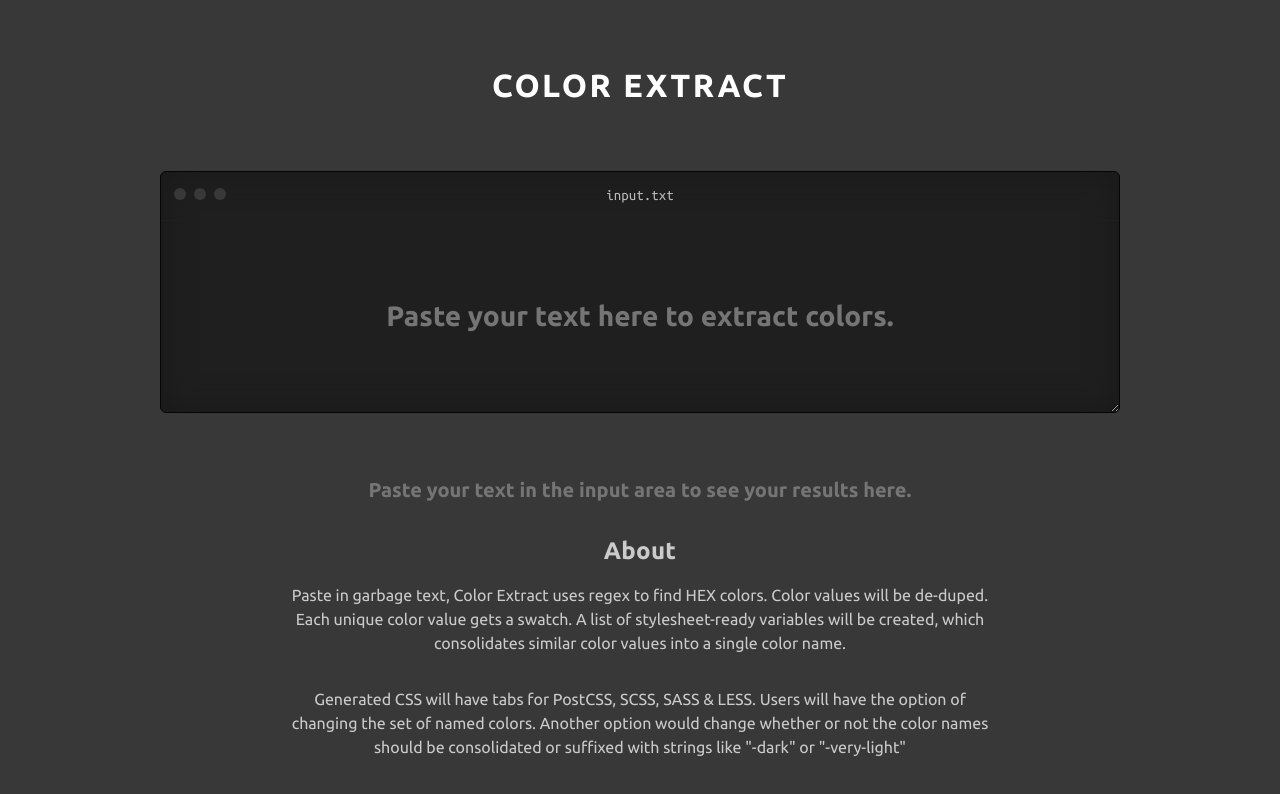
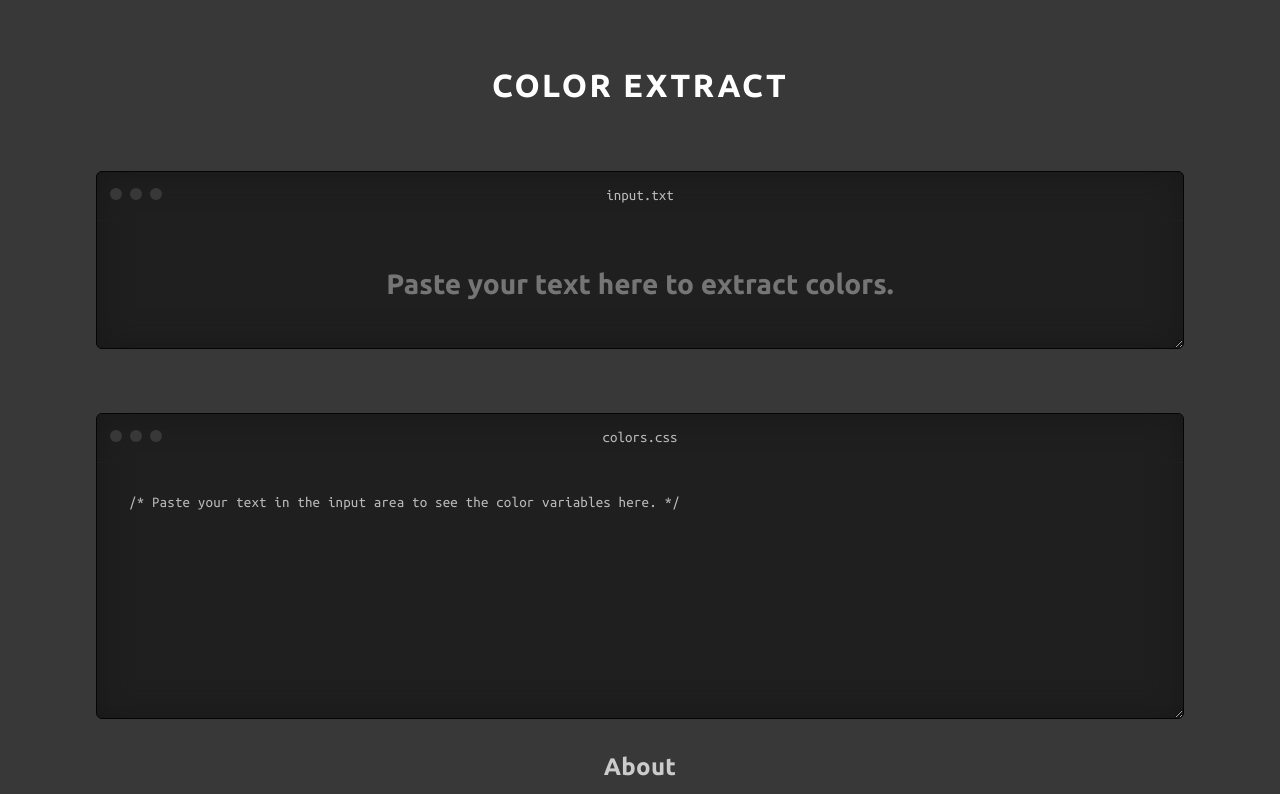
Before and after one commit to ian-pvd/color-extract, a React (Create React App) app: page / in a window 1280 px wide. Shown: the top 794 px of the page. Built offline with nearby package versions, Linux system fonts and the light colour scheme.

Commit message:
WIP CSS results

```diff
--- a/src/components/color-extract/index.js
+++ b/src/components/color-extract/index.js
@@ -5,19 +5,61 @@
  */
 
 import React from 'react';
-import PasteArea from '../paste-area';
+import TextWindow from '../text-window';
 import ResultsArea from '../results-area';
 import './style.scss';
 
 class ColorExtract extends React.Component {
+
+  /**
+   * Handle Change
+   *
+   * Process the textarea value on input.
+   */
+  handleChange = (e) => {
+    e.preventDefault();
+    const input = e.target.value;
+    this.props.extractColors(input);
+  };
+
   render() {
+
+    const textOptions = {
+      // Class modifier
+      slug: 'paste-area',
+      // Heading Text
+      headingText: 'Input Area',
+      // Label
+      formLabel: 'Paste your text here to extract colors.',
+      // Status
+      status: this.props.classStatus,
+      // Window Title
+      windowTitle: 'input.txt',
+      // Value
+      textValue: '',
+      // Attribute Options
+      attributes: {
+        // Read-only?
+        readOnly: false,
+        // Spell Check?
+        spellCheck: false,
+        // Change Handler
+        onChange: this.handleChange
+      }
+    };
+
     return(
       <div className={`color-extract color-extract--${this.props.classStatus}`}>
         <div className="color-extract__paste">
-          <PasteArea extractColors={this.props.extractColors} classStatus={this.props.classStatus}/>
+          <TextWindow textOptions={textOptions}/>
         </div>
         <div className="color-extract__results">
-          <ResultsArea colorsList={this.props.colorsList} namedColors={this.props.namedColors} hasInput={this.props.hasInput}/>
+          <ResultsArea
+            colorsList={this.props.colorsList}
+            namedColors={this.props.namedColors}
+            hasInput={this.props.hasInput}
+            classStatus={this.props.classStatus}
+          />
         </div>
       </div>
     );
--- a/src/components/color-swatches/style.scss
+++ b/src/components/color-swatches/style.scss
@@ -22,17 +22,18 @@
 	margin: 0 $spacer $spacer 0;
 	padding: 0;
 
-	/* Breakpoint Tablet */
+	/* Breakpoint Tablet
 	width: calc((100% - (#{$spacer})) / 2);
 
 	&:nth-child(2n) {
 		margin-right: 0;
-	}
+	} */
 
-	/* Breakpoint Large
-	width: calc((100% - (#{$spacer-sm} * 2)) / 3);
+	/* Breakpoint Large */
+	margin: 0 $spacer $spacer 0;
+	width: calc((100% - (#{$spacer} * 2)) / 3);
 
 	&:nth-child(3n) {
 		margin-right: 0;
-	} */
+	}
 }
--- a/src/components/paste-area/index.js
+++ /dev/null
@@ -1,51 +0,0 @@
-/**
- * Paste Area
- *
- * The textarea for pasting the mixed CSS input text.
- */
-
-import React from 'react';
-import './style.scss';
-
-class PasteArea extends React.Component {
-
-  /**
-   * Handle Change
-   *
-   * Process the textarea value on input.
-   */
-  handleChange = (e) => {
-    e.preventDefault();
-    const input = e.target.value;
-    this.props.extractColors(input);
-  };
-
-  // TODO: The markup and styles used by this "paste area" component need to be
-  // replicated for the named color values section. It should be re-created as
-  // a reusable component.
-
-  render() {
-    return(
-      <div className={`paste-area paste-area--${this.props.classStatus}`}>
-        <header className="paste-area__header">
-          <h2 class="paste-area__heading">Input Area</h2>
-          <span class="paste-area__window-title">input.txt</span>
-        </header>
-        <div className="paste-area__wrapper">
-          <textarea
-            className="paste-area__textarea"
-            id="paste-area-textarea"
-            name="paste-area-textarea"
-            onChange={this.handleChange}
-            spellCheck="false"
-          ></textarea>
-          <label className="paste-area__label" htmlFor="paste-area">
-            Paste your text here to extract colors.
-          </label>
-        </div>
-      </div>
-    );
-  }
-}
-
-export default PasteArea;
--- a/src/components/results-area/index.js
+++ b/src/components/results-area/index.js
@@ -6,29 +6,50 @@
 
 import React from 'react';
 import pluralize from 'pluralize';
-import NamedColors from '../named-colors';
+import TextWindow from '../text-window';
 import ColorSwatches from '../color-swatches';
 import './style.scss';
 
 class ResultsArea extends React.Component {
+
+  getCssText = () => {
+    if (this.props.hasInput) {
+        return `/* ${pluralize('unique color', this.props.colorsList.length, true)} found, with ${pluralize('color names', Object.keys(this.props.namedColors).length, true)} */\n\n:root {\n${Object.keys(this.props.namedColors).map((name) => `\t--color-${name}: ${this.props.namedColors[name]};\n`).join('')}}`;
+    }
+    return '/* Paste your text in the input area to see the color variables here. */';
+  }
+
   render() {
+
+    const textOptions = {
+      // Class modifier
+      slug: 'css-colors',
+      // Heading Text
+      headingText: 'Named CSS Color Variables',
+      // Label
+      formLabel: false,
+      // Status
+      status: this.props.classStatus,
+      // Window Title
+      windowTitle: 'colors.css',
+      // Value
+      textValue: this.getCssText(),
+      // Attribute Options
+      attributes: {
+        // Read-only?
+        readOnly: true,
+        // Spell Check?
+        spellCheck: false,
+        // Change Handler
+        onChange: this.handleChange
+      }
+    };
+
     return(
       <div className="results-area">
-        {(this.props.hasInput) ?
-          <>
-            <p className="results-area__info">
-              {pluralize('unique color', this.props.colorsList.length, true)} found, with {pluralize('color names', Object.keys(this.props.namedColors).length, true)}
-            </p>
-            {
-              (0 < this.props.colorsList.length && 0 < Object.keys(this.props.namedColors).length) &&
-              <>
-                <NamedColors namedColors={this.props.namedColors} />
-                <ColorSwatches colorsList={this.props.colorsList} />
-               </>
-            }
-          </>
-        :
-          <p className="results-area__prompt">Paste your text in the input area to see your results here.</p>
+        <TextWindow textOptions={textOptions}/>
+        {(this.props.hasInput && 0 < this.props.colorsList.length && 0 < Object.keys(this.props.namedColors).length) &&
+          <ColorSwatches colorsList={this.props.colorsList} />
         }
       </div>
     );
--- /dev/null
+++ b/src/components/text-window/index.js
@@ -0,0 +1,41 @@
+/**
+ * Text Window
+ *
+ * The textarea for pasting the mixed CSS input text.
+ */
+
+import React from 'react';
+import './style.scss';
+
+class TextWindow extends React.Component {
+
+  render() {
+
+    const maybeSetValue = ('' !== this.props.textOptions.textValue && this.props.textOptions.attributes.readOnly) ? { value: this.props.textOptions.textValue} : {};
+
+    return(
+      <div className={`text-window text-window--${this.props.textOptions.slug} text-window--${this.props.textOptions.status}`}>
+        <header className="text-window__header">
+          <h2 className="text-window__heading">{this.props.textOptions.headingText}</h2>
+          <span className="text-window__window-title">{this.props.textOptions.windowTitle}</span>
+        </header>
+        <div className="text-window__wrapper">
+          <textarea
+            className="text-window__textarea"
+            id={`text-window-${this.props.textOptions.slug}`}
+            name={`text-window-${this.props.textOptions.slug}`}
+            {...this.props.textOptions.attributes}
+            {...maybeSetValue}
+          ></textarea>
+          {this.props.textOptions.formLabel &&
+            <label className="text-window__label" htmlFor="text-window">
+              {this.props.textOptions.formLabel}
+            </label>
+          }
+        </div>
+      </div>
+    );
+  }
+}
+
+export default TextWindow;
--- a/src/components/paste-area/style.scss
+++ b/src/components/text-window/style.scss
@@ -1,12 +1,12 @@
 /**
- * Paste Area
+ * Text Window
  *
  * The textarea for pasting the mixed CSS input text.
  */
 
 @import '../../theme/index.scss';
 
-.paste-area {
+.text-window {
 	background-color: $bg-ui;
 	border: $border-ui;
 	border-radius: px(6);
@@ -27,6 +27,7 @@
 		position: absolute;
 		top: 1rem;
 		width: px(12);
+		word-wrap: break-word;
 		z-index: 10;
 	}
 
@@ -39,13 +40,13 @@
 		}
 	}
 
-	&.paste-area--active {
+	&.text-window--active {
 		border: $border-ui-active;
 		box-shadow: $shadow-ui-active;
 	}
 }
 
-.paste-area__header {
+.text-window__header {
 	align-items: center;
 	box-shadow: $shadow-header;
 	color: $color-ui-active;
@@ -55,22 +56,22 @@
 	position: relative;
 	z-index: 1;
 
-	.paste-area:focus-within & {
+	.text-window:focus-within & {
 		color: $color-ui-focus;
 	}
 }
 
-.paste-area__heading {
+.text-window__heading {
 	@include screen-reader-text();
 }
 
-.paste-area__window-title {
+.text-window__window-title {
 	font-family: 'Ubuntu Mono', monospace;
 	font-size: $font-size-mono;
 	line-height: 1rem;
 }
 
-.paste-area__wrapper {
+.text-window__wrapper {
 	display: flex;
 	flex-direction: column;
 	height: auto;
@@ -78,9 +79,17 @@
 	min-height: 12rem;
 	position: relative;
 	width: 100%;
+
+	.text-window--paste-area & {
+		min-height: 8rem;
+	}
+
+	.text-window--css-colors & {
+		min-height: 16rem;
+	}
 }
 
-.paste-area__textarea {
+.text-window__textarea {
 	background-color: transparent;
 	border: none;
 	color: $color-ui-active;
@@ -99,7 +108,7 @@
 	}
 }
 
-.paste-area__label {
+.text-window__label {
 	@include cta-prompt();
 	align-items: center;
 	display: flex;
@@ -114,8 +123,8 @@
 	top: 0;
 	width: 100%;
 
-	.paste-area--active &,
-	.paste-area:focus-within & {
+	.text-window--active &,
+	.text-window:focus-within & {
 		display: none;
 	}
 }
--- a/src/theme/layout.scss
+++ b/src/theme/layout.scss
@@ -10,7 +10,7 @@ $spacer-lg: 4rem;
 $spacer-xl: 8rem;
 
 // Page & content widths.
-$width-content: 64rem;
+$width-content: 72rem;
 
 // Columns
 $column: 8rem;
```
